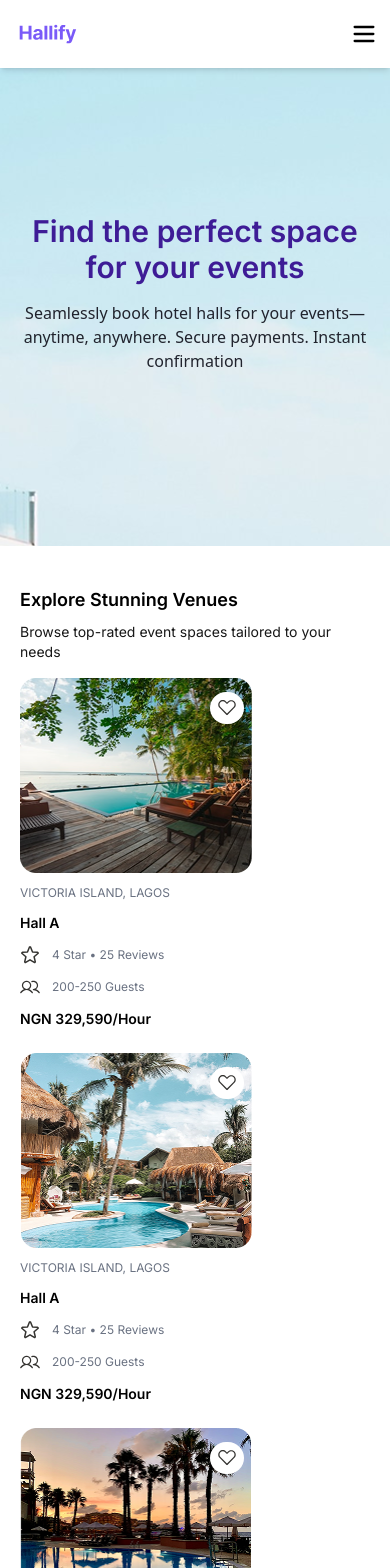
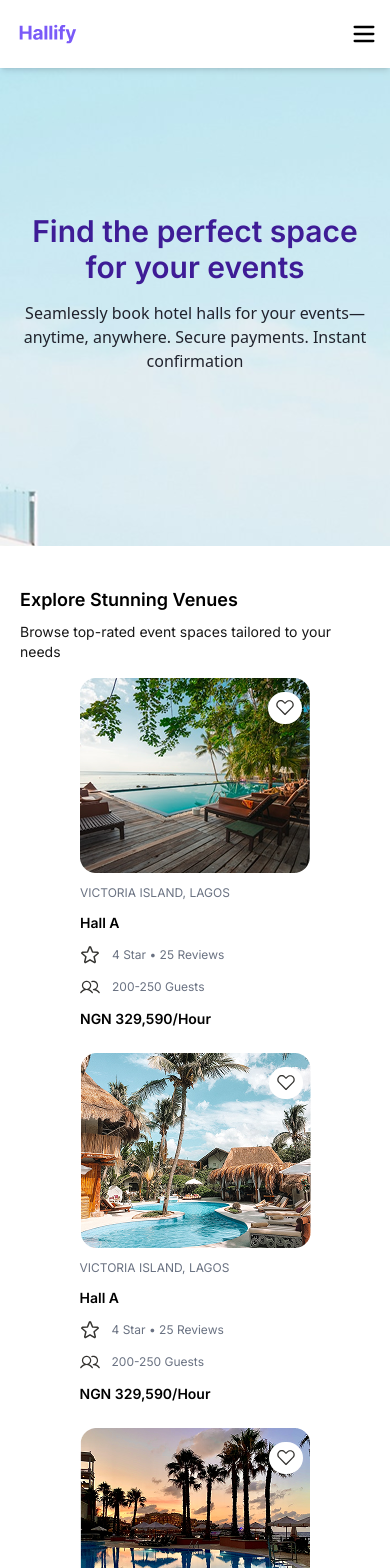
Before and after one commit to sam-c14/hallify-frontend, a React (Vite) app: page / in a window 390 px wide. Shown: the top 1568 px of the page. Built offline with nearby package versions, Linux system fonts and the light colour scheme.

Commit message:
Update responsiveness

```diff
--- a/src/components/VenueList.jsx
+++ b/src/components/VenueList.jsx
@@ -10,7 +10,7 @@ const VenueList = ({ venues, title, description }) => {
           {description}
         </p>
       )}
-      <div className="grid gap-x-3 gap-y-6 xl:grid-cols-5 mt-2 md:grid-cols-3 grid-cols-1">
+      <div className="grid gap-x-3 gap-y-6 xl:grid-cols-5 place-items-center mt-2 md:grid-cols-3 grid-cols-1">
         {venues.map((venue, index) => (
           <VenueCard
             key={index}
```
